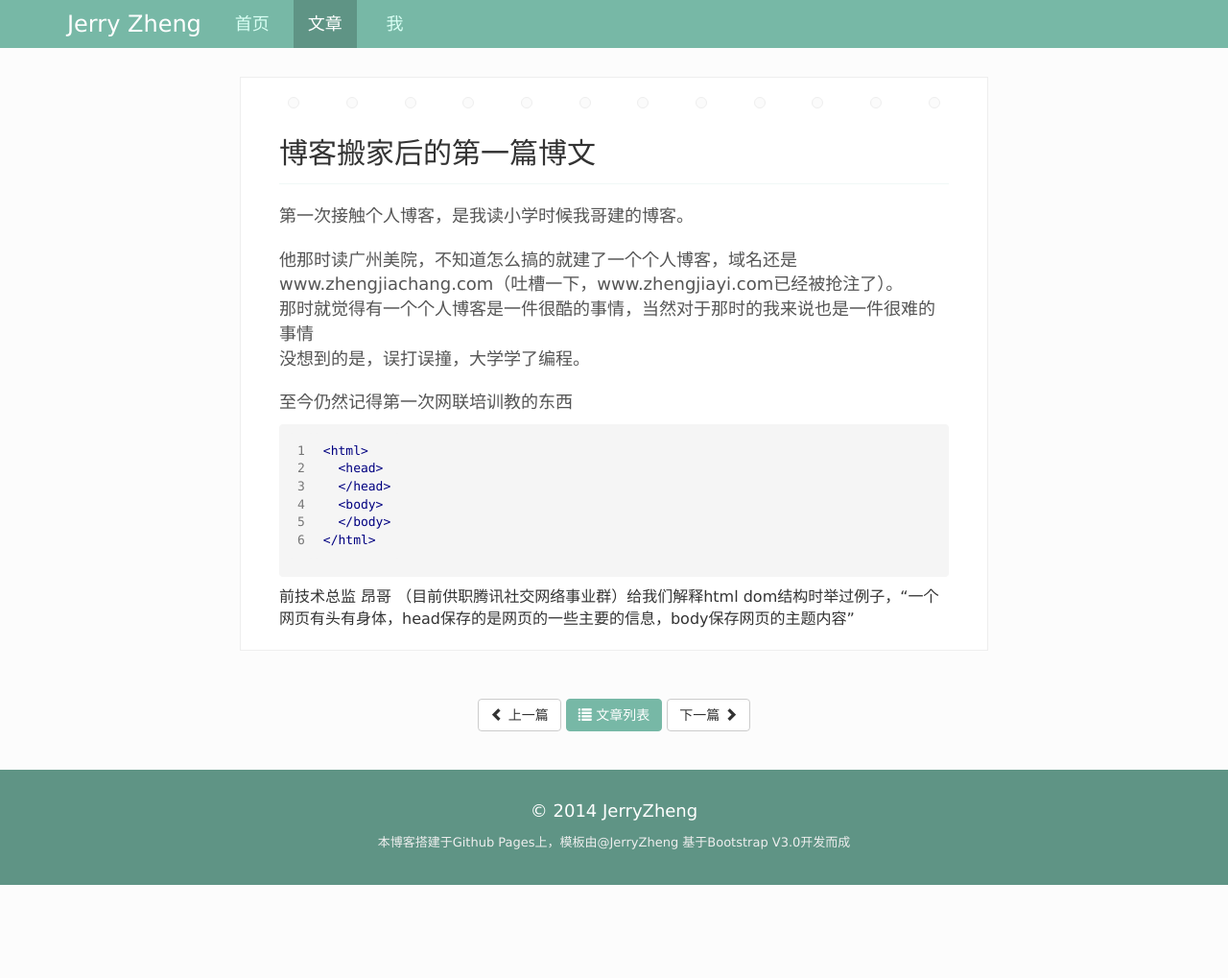
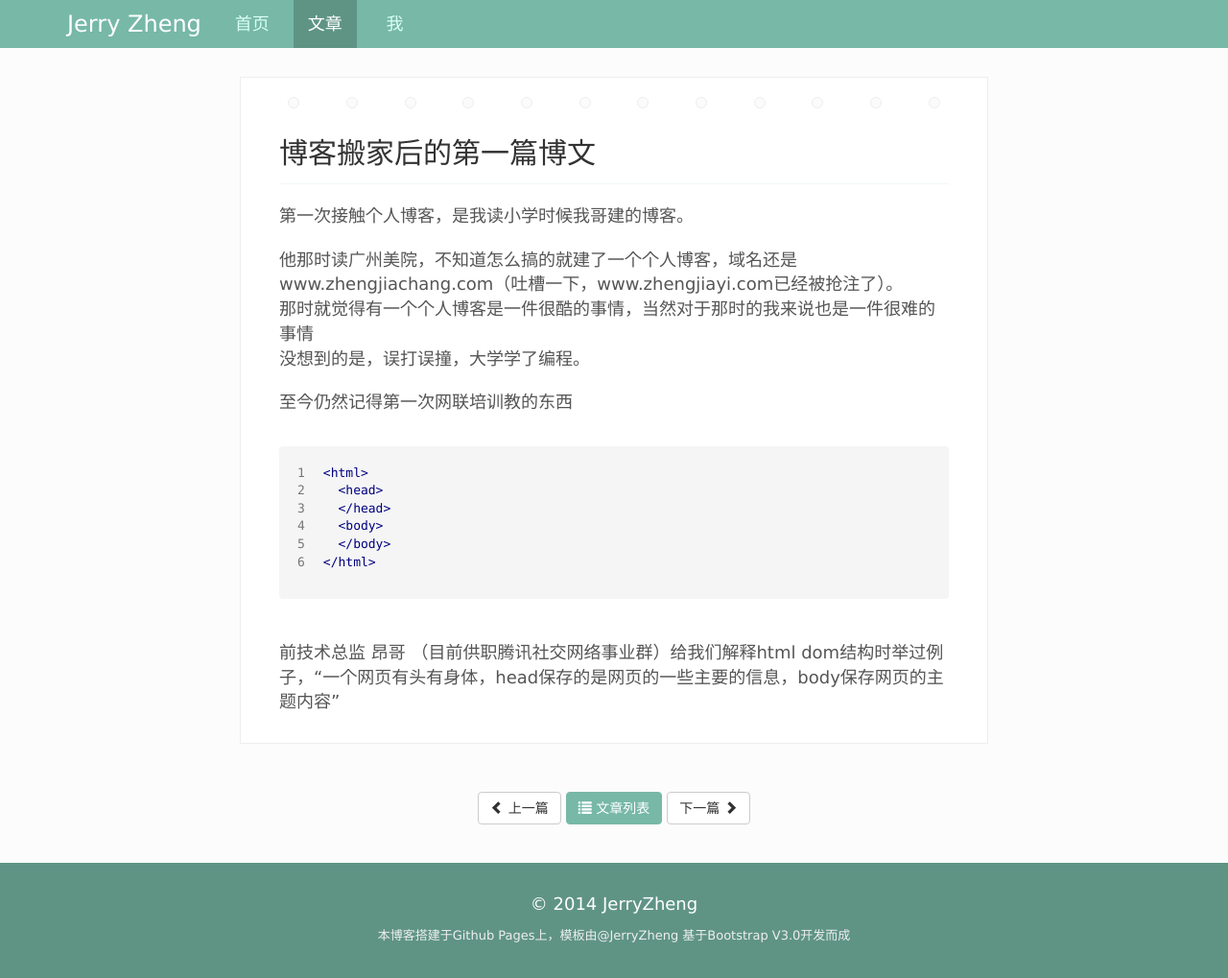
Before and after one commit to PMJerryZheng/myblog, a Jekyll site: the page built from _posts/2014-03-26-test.html, in a window 1280 px wide and 1019 px high. Shown: the whole window at 96% size. Built offline with Jekyll 4.4.1, drawn with Linux system fonts in a browser that asks for light colours; nearby versions of some CDN libraries.

Commit message:
change 34

```diff
--- a/_posts/2014-03-26-test.html
+++ b/_posts/2014-03-26-test.html
@@ -7,6 +7,7 @@ permalink: /first-post.html
 <p>第一次接触个人博客，是我读小学时候我哥建的博客。</p>
 <p>他那时读广州美院，不知道怎么搞的就建了一个个人博客，域名还是www.zhengjiachang.com（吐槽一下，www.zhengjiayi.com已经被抢注了）。<br>那时就觉得有一个个人博客是一件很酷的事情，当然对于那时的我来说也是一件很难的事情<br>没想到的是，误打误撞，大学学了编程。</p>
 <p>至今仍然记得第一次网联培训教的东西</p>
+<br>
 {% highlight html linenos %}
 <html>
   <head>
@@ -15,4 +16,5 @@ permalink: /first-post.html
   </body>
 </html>
 {% endhighlight %}
-前技术总监 昂哥 （目前供职腾讯社交网络事业群）给我们解释html dom结构时举过例子，“一个网页有头有身体，head保存的是网页的一些主要的信息，body保存网页的主题内容”
+<br>
+<p>前技术总监 昂哥 （目前供职腾讯社交网络事业群）给我们解释html dom结构时举过例子，“一个网页有头有身体，head保存的是网页的一些主要的信息，body保存网页的主题内容”</p>
```
